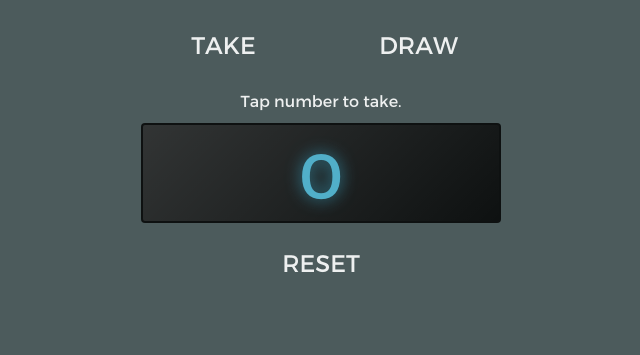
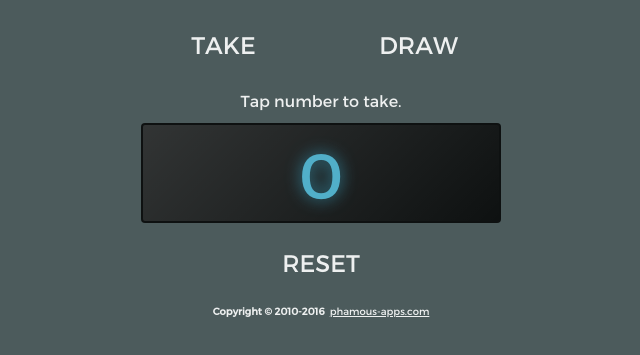
Before and after one commit to alext9586/raffle-site, a website: page index.html in a window 1280 px wide. Shown: the part 79-434 px from the top of the page, without its empty margins (319-959 px from the left). Drawn offline with nearby package versions, Linux system fonts and the light colour scheme.

Commit message:
Added copyright footer

```diff
--- a/app/components/MainApp.js
+++ b/app/components/MainApp.js
@@ -20,6 +20,9 @@ var Raffle;
         MainAppController.prototype.pathsMatch = function (tab) {
             return this.currentTab === "/" + (tab || "");
         };
+        MainAppController.prototype.getCopyrightYear = function () {
+            return new Date().getFullYear().toString();
+        };
         MainAppController.$inject = ["$rootScope", "$location"];
         return MainAppController;
     }());
--- a/app/components/MainApp.ts
+++ b/app/components/MainApp.ts
@@ -20,5 +20,9 @@ module Raffle {
         private pathsMatch(tab): boolean {
             return this.currentTab === `/${tab || ""}`;
         }
+
+        private getCopyrightYear(): string {
+            return new Date().getFullYear().toString();
+        }
     }
 }
--- a/app/components/templates/MainApp.html
+++ b/app/components/templates/MainApp.html
@@ -23,3 +23,7 @@
             </div>
     </div>
 </div>
+
+<div id="copyright">
+    <b>Copyright © 2010-{{::$ctrl.getCopyrightYear()}}</b>&nbsp;&nbsp;<a href="http://phamous-apps.com">phamous-apps.com</a>
+</div>
--- a/app/styles/Styles.scss
+++ b/app/styles/Styles.scss
@@ -86,3 +86,13 @@ a {
         line-height: $line-height;
     }
 }
+
+#copyright {
+    text-align: center;
+    font-size: 10px;
+
+    a {
+        cursor: pointer;
+        text-decoration: underline;
+    }
+}
```
Also changed, not shown: stylesheets/Styles.css.
